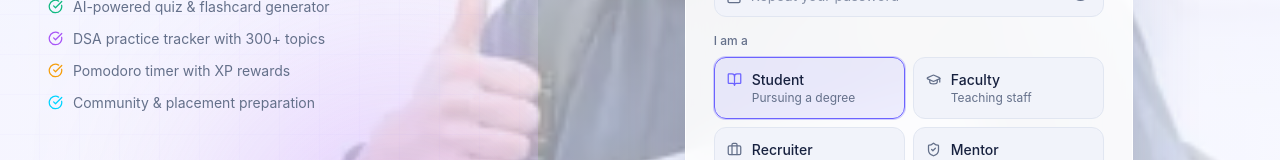
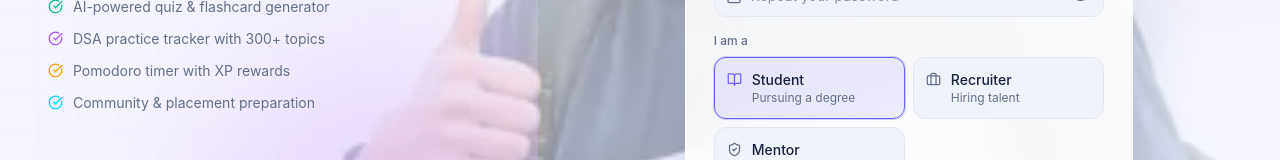
Before and after one commit to patrashriyansu/StudentOS, a React (Vite) app in the folder frontend/: page /register in a window 1280 px wide. Shown: the part 598-758 px from the top of the page. Built offline with nearby package versions, Linux system fonts and the light colour scheme; no server answers.

Commit message:
Remove public faculty self-registration option

```diff
--- a/frontend/src/pages/Register.tsx
+++ b/frontend/src/pages/Register.tsx
@@ -12,7 +12,6 @@ const emailPattern = /^[^\s@]+@[^\s@]+\.[^\s@]+$/
 
 const roles = [
   { value: 'student', label: 'Student', desc: 'Pursuing a degree', icon: BookOpen },
-  { value: 'faculty', label: 'Faculty', desc: 'Teaching staff', icon: GraduationCap },
   { value: 'recruiter', label: 'Recruiter', desc: 'Hiring talent', icon: Briefcase },
   { value: 'mentor', label: 'Mentor', desc: 'Guiding students', icon: ShieldCheck },
 ]
```
